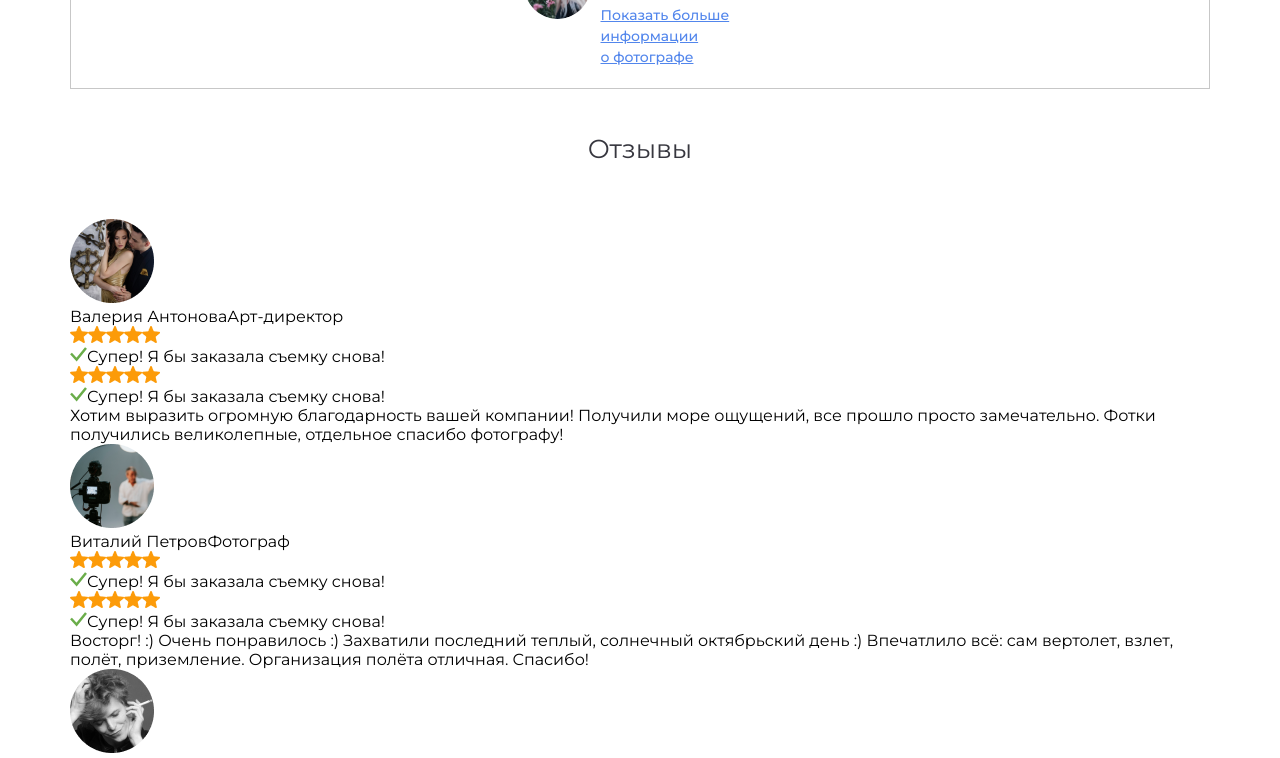
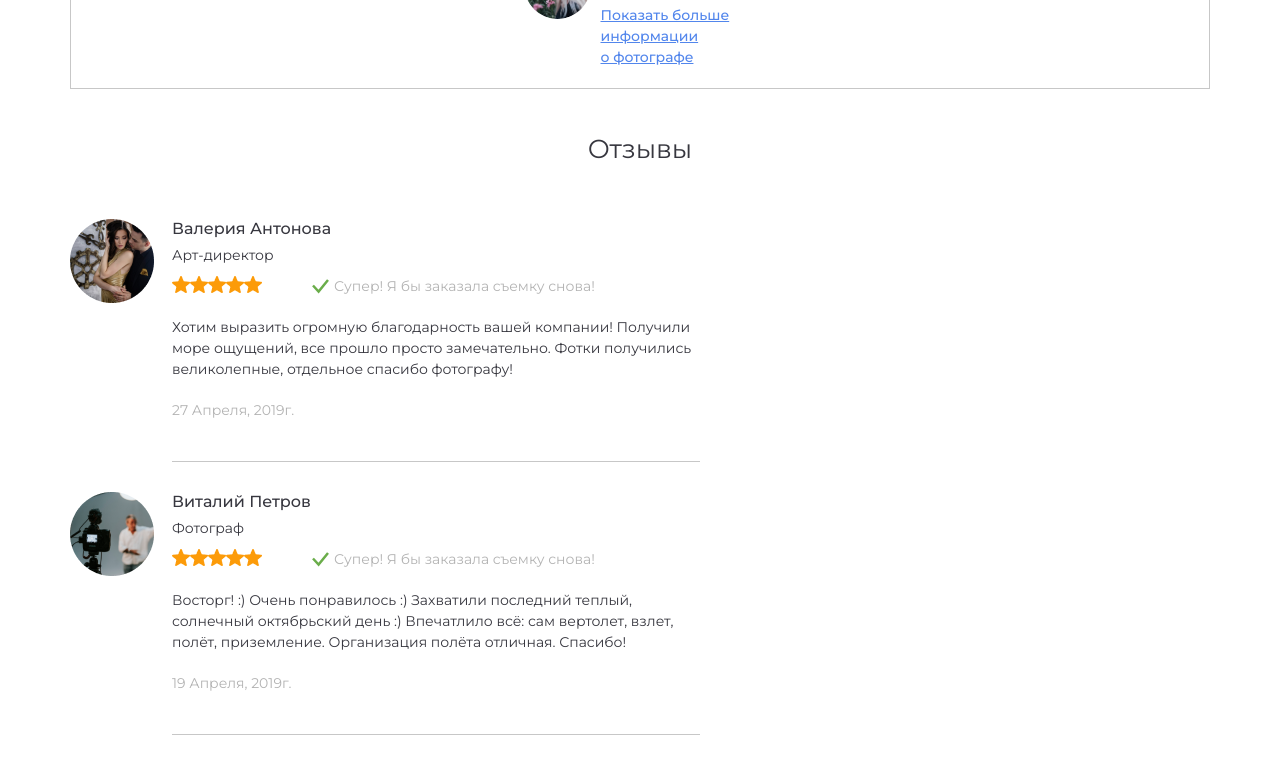
Before and after one commit to 8807010/HELYFLY, a React (Create React App) app: page / in a window 1280 px wide. Shown: the part 4640-5398 px from the top of the page. Built offline with nearby package versions, Linux system fonts and the light colour scheme.

Commit message:
review block

```diff
--- a/src/components/greenWish/GreenWish.module.scss
+++ b/src/components/greenWish/GreenWish.module.scss
@@ -0,0 +1,24 @@
+@import './../../styles/sass/mixins.scss';
+@import './../../styles/sass/vars.scss';
+
+.wish {
+    color: $textColorLight;
+    @include text(14px, 400, 21px);
+    max-width: 270px;
+
+}
+
+.mark {
+    margin-right: 5px;
+}
+
+.greenWish {
+    display: flex;
+    align-items: center;
+    padding-top: 24px;
+    padding-bottom: 14px;
+    @media screen and (min-width: 768px) {
+        padding: 0;
+    }
+
+}
--- a/src/components/reviews/Reviews.js
+++ b/src/components/reviews/Reviews.js
@@ -9,23 +9,50 @@ function Reviews(props) {
         <>
         <div className={s.container}>
             <div className={s.reviews}>
+
                 <div className={s.mainInfo}>
-                    <img className={s.foto} src={props.imgFoto} alt="ava" />
-                    <div className={s.info}>
-                        <span className={s.name}>{props.name}</span>
-                        <span className={s.job}>{props.job}</span>
-                        <FiveStars/>
+                    <div className={s.fotoInfo}>
+                        <div className={s.imgFoto}>
+                            <img className={s.foto} src={props.imgFoto} alt="ava" />
+                        </div>
+                        <div className={s.info}>
+                            <p className={s.name}>{props.name}</p>
+                            <p className={s.job}>{props.job}</p>
+                            <FiveStars/>
+                        </div>
                     </div>
                     <GreenWish/>
+                    <p className={s.text}>{props.review}</p>
+                    <p className={s.date}>{props.date}</p>
                 </div>
 
+
+
+
+
                 <div className={s.starAndWish}>
-                    <FiveStars/>
-                    <GreenWish/>
+                    <div className={s.imgFoto}>
+                        <img className={s.foto} src={props.imgFoto} alt="ava" />
+                    </div>
+                    <div className={s.mainBlock}>
+                        <div className={s.common}>
+                            <p className={s.name}>{props.name}</p>
+                            <p className={s.job}>{props.job}</p>
+                            <div className={s.both}>
+                                <div className={s.stars}>
+                                     <FiveStars/>
+                                </div>
+
+                                <GreenWish/>
+                            </div>
+                        </div>
+                        <p className={s.text}>{props.review}</p>
+                        <p className={s.date}>{props.date}</p>
+                    </div>
+
                 </div>
 
-                <p className={s.text}>{props.review}</p>
-                <span className={s.time}>{s.date}</span>
+
             </div>
         </div>
 
--- a/src/components/reviews/Reviews.module.scss
+++ b/src/components/reviews/Reviews.module.scss
@@ -1,18 +1,72 @@
-.foto {
+@import './../../styles/sass/mixins.scss';
+@import './../../styles/sass/vars.scss';
+
+
+// .reviews {
+//     border-bottom: 0.5px solid $secondaryColor;
+//     width: 100%;
+// }
+
+.imgFoto {
     width: 84px;
     height: 84px;
+    margin-right: 18px;
+}
+
+.fotoInfo {
+    display: flex;
+    align-items: center;
 }
 
 .starAndWish {
+    max-width: 630px;
+    margin-top: 30px;
     display: none;
     @media screen and (min-width: 768px) {
-        display: block;
+        display: flex;
+        .both {
+            display: flex;
+            align-items: center;
+            padding-top: 4px;
+            padding-bottom: 20px;
+
+        }
+        .stars {
+            padding-right: 50px;
+        }
     }
 }
 
-.infoinfo {
+.mainInfo {
     display: block;
+    margin-top: 30px;
     @media screen and (min-width: 768px) {
         display: none;
     }
 }
+
+.name {
+    @include text(16px, 500, 20px);
+    color: $textColor;
+}
+
+.job {
+    @include text(14px, 400, 21px);
+    color: $textColor;
+    padding: 6px 0;
+}
+
+.text {
+    @include text(14px, 400, 21px);
+    color: $textColor;
+
+}
+
+.date {
+    @include text(14px, 400, 21px);
+    color: $textColorLight;
+    padding-top: 20px;
+    padding-bottom: 40px;
+    border-bottom: 0.5px solid $secondaryColor;
+    width: 100%;
+}
--- a/src/components/reviewsBlock/ReviewsBlock.js
+++ b/src/components/reviewsBlock/ReviewsBlock.js
@@ -35,7 +35,7 @@ function ReviewsBlock() {
 
     return (
         <>
-            <div className={s.container}>
+            <div className={s.wrapper}>
                 <div className={s.reviewsBlock}>
                         <div className={s.container}>
                             <div className={s.inner}>
--- a/src/components/reviewsBlock/ReviewsBlock.module.scss
+++ b/src/components/reviewsBlock/ReviewsBlock.module.scss
@@ -10,6 +10,16 @@
     color: $textColor;
     @include text(26px, 400, 40px);
     text-align: center;
-    padding-top: 40px;
-    padding-bottom: 50px;
+    margin-top: 40px;
+    margin-bottom: 50px;
+    @media screen and (min-width: 768px) {
+        .title {
+            @include text(20px, 500, 30px);
+            text-align: center;
+            }
+        }
 }
+
+.moreReviewsRight {
+
+}
```
